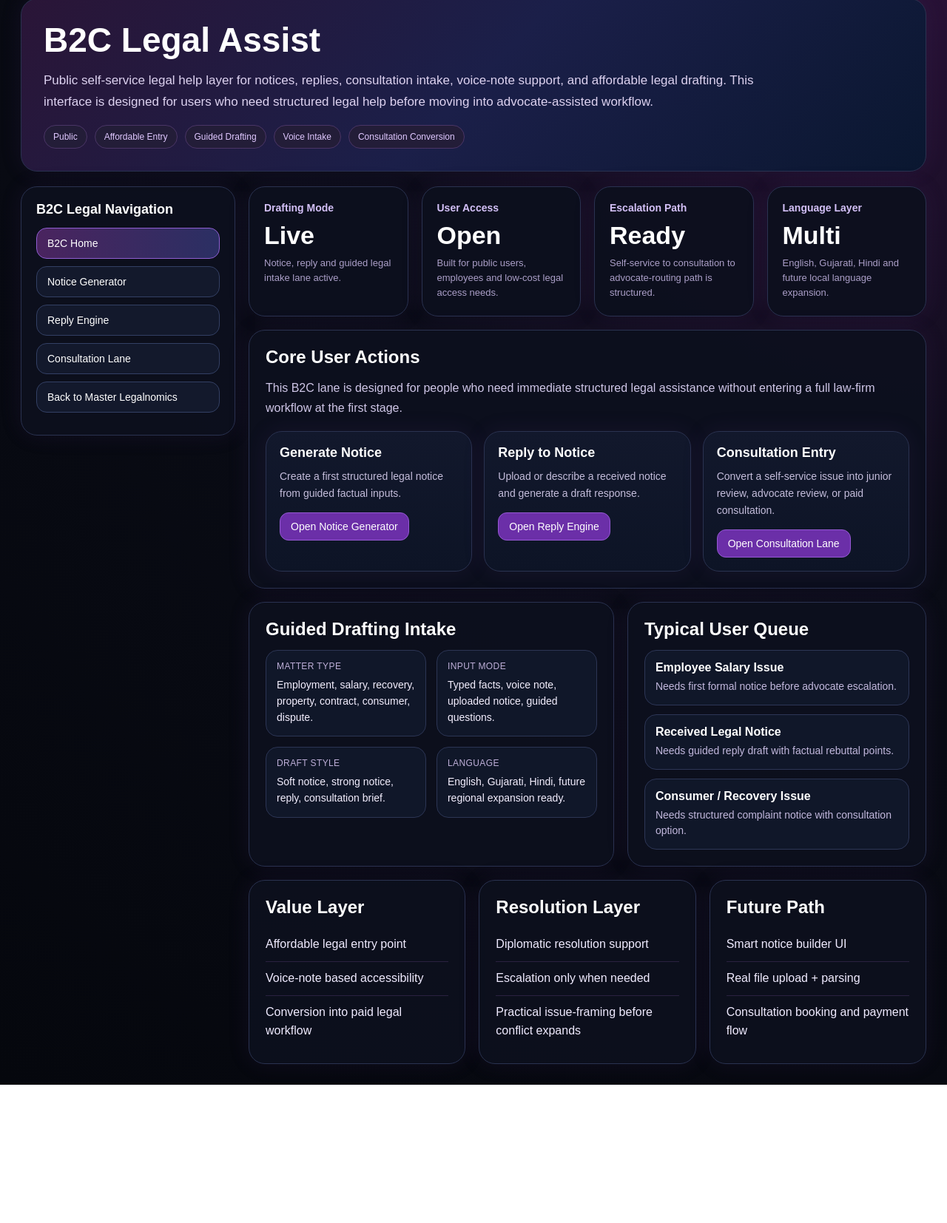
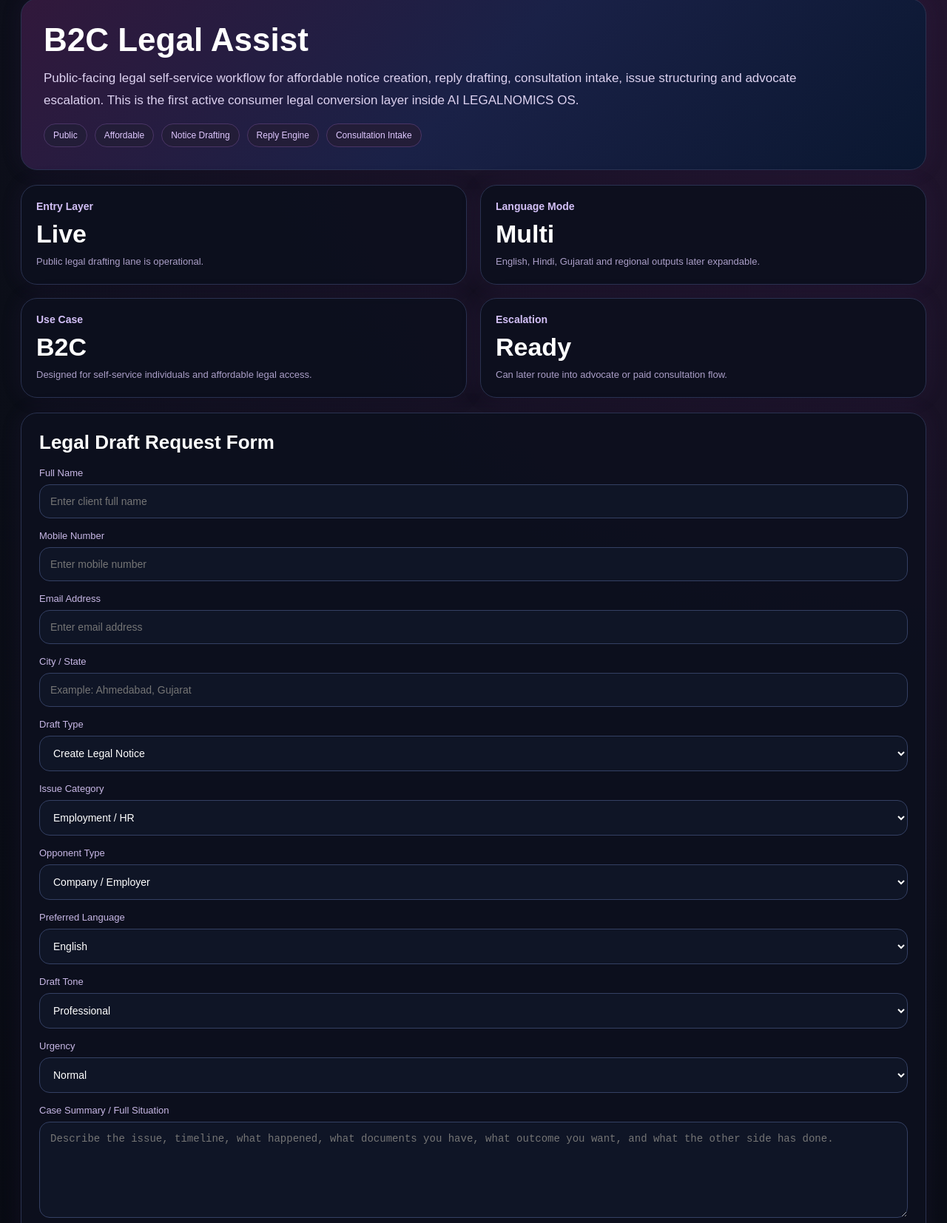
Before and after one commit to avinashhni/hni-world-os, a website: page legalnomics/b2c/index.html in a window 1280 px wide. Shown: the part 66-1720 px from the top of the page at 74% size. Before the commit the page ends 1533 px from the top, so only its background shows below. Drawn offline with Linux system fonts and the light colour scheme.

Commit message:
Build B2C Legal Assist operational UI

```diff
--- a/legalnomics/b2c/index.html
+++ b/legalnomics/b2c/index.html
@@ -3,31 +3,31 @@
 <head>
   <meta charset="UTF-8" />
   <meta name="viewport" content="width=device-width, initial-scale=1.0" />
-  <title>LEGALNOMICS B2C Legal Assist</title>
+  <title>B2C Legal Assist - LEGALNOMICS</title>
   <style>
     *{box-sizing:border-box;margin:0;padding:0}
     body{
       font-family:Arial,sans-serif;
-      background:radial-gradient(circle at top right,#2a1238 0%,#0a0c16 42%,#05070d 100%);
+      background:radial-gradient(circle at top right,#241530 0%,#0b0e18 42%,#05070d 100%);
       color:#fff;
       min-height:100vh;
       padding:28px;
     }
-    .wrap{max-width:1440px;margin:auto}
+    .wrap{max-width:1600px;margin:auto}
     .toplink{color:#d2b8ff;text-decoration:none;display:inline-block;margin-bottom:18px}
-    .hero,.panel,.card,.mini,.sidebar-card{
+    .hero,.panel,.card,.metric,.formbox{
       background:rgba(12,16,30,.92);
       border:1px solid #2a3250;
       border-radius:22px;
-      box-shadow:0 0 30px rgba(96,54,150,.12);
+      box-shadow:0 0 30px rgba(96,54,150,.10);
     }
     .hero{
       padding:30px;
       margin-bottom:20px;
-      background:linear-gradient(135deg,#2a1537,#1b1f49,#0a1730);
+      background:linear-gradient(135deg,#31183b,#1a2147,#0a1730);
     }
-    .hero h1{font-size:46px;line-height:1.1;margin-bottom:14px}
-    .hero p{color:#ddd2f0;line-height:1.75;font-size:17px;max-width:980px}
+    .hero h1{font-size:44px;margin-bottom:12px}
+    .hero p{color:#ddd2f0;line-height:1.75;font-size:17px;max-width:1100px}
     .chipbar{margin-top:16px;display:flex;gap:10px;flex-wrap:wrap}
     .chip{
       display:inline-block;
@@ -38,100 +38,97 @@
       font-size:12px;
       border:1px solid #4a3566;
     }
-    .layout{
-      display:grid;
-      grid-template-columns: 290px 1fr;
-      gap:18px;
-      margin-top:18px;
-    }
-    .sidebar-card{padding:20px;height:fit-content}
-    .sidebar-card h3{font-size:18px;margin-bottom:14px}
-    .navbtn{
-      display:block;
-      width:100%;
-      text-decoration:none;
-      color:#fff;
-      background:#13192c;
-      border:1px solid #334064;
-      border-radius:14px;
-      padding:12px 14px;
-      margin-bottom:10px;
-      font-size:14px;
-    }
-    .navbtn.active{
-      background:linear-gradient(90deg,#4a245f,#2b2f63);
-      border-color:#8f5ed1;
-    }
-    .main{display:grid;gap:18px}
-    .stats{
+    .metrics{
       display:grid;
       grid-template-columns:repeat(4,1fr);
       gap:18px;
+      margin-bottom:20px;
     }
-    .card{padding:20px}
-    .card h3{font-size:14px;color:#d3c0f7;margin-bottom:10px}
+    .metric{padding:20px}
+    .metric h3{font-size:14px;color:#d3c0f7;margin-bottom:10px}
     .value{font-size:34px;font-weight:700}
     .sub{margin-top:8px;color:#ab9fc8;font-size:13px;line-height:1.55}
-    .panel{padding:22px}
-    .panel h2{font-size:24px;margin-bottom:14px}
-    .panel p.lead{color:#cfc6e7;line-height:1.7;margin-bottom:18px}
-    .actions{
+    .layout{
+      display:grid;
+      grid-template-columns:1.15fr .85fr;
+      gap:20px;
+    }
+    .formbox,.panel{padding:24px}
+    .section-title{
+      font-size:26px;
+      margin-bottom:18px;
+    }
+    .grid2{
+      display:grid;
+      grid-template-columns:repeat(2,1fr);
+      gap:16px;
+    }
+    .grid3{
       display:grid;
       grid-template-columns:repeat(3,1fr);
       gap:16px;
     }
-    .mini{
-      padding:18px;
-      background:linear-gradient(180deg,#12182c,#0d1426);
+    label{
+      display:block;
+      font-size:13px;
+      color:#c8b8e6;
+      margin-bottom:8px;
     }
-    .mini h4{font-size:18px;margin-bottom:10px}
-    .mini p{color:#c4bddb;line-height:1.65;font-size:14px;margin-bottom:14px}
+    input,select,textarea{
+      width:100%;
+      padding:14px 14px;
+      border-radius:14px;
+      border:1px solid #344063;
+      background:#0f1526;
+      color:#fff;
+      font-size:14px;
+      outline:none;
+    }
+    textarea{min-height:130px;resize:vertical}
+    .full{grid-column:1/-1}
+    .btnrow{
+      display:flex;
+      gap:12px;
+      flex-wrap:wrap;
+      margin-top:18px;
+    }
     .btn{
       display:inline-block;
-      padding:10px 14px;
-      border-radius:12px;
+      padding:13px 18px;
+      border-radius:14px;
       background:#6b2fa8;
       border:1px solid #9659d4;
       color:#fff;
       text-decoration:none;
       font-size:14px;
+      font-weight:700;
     }
     .btn.secondary{
       background:#1b2340;
       border-color:#43548c;
     }
-    .two{
-      display:grid;
-      grid-template-columns:1.1fr .9fr;
-      gap:18px;
+    .btn.green{
+      background:#0f5d3c;
+      border-color:#2ea56f;
     }
-    .formgrid{
-      display:grid;
-      grid-template-columns:repeat(2,1fr);
-      gap:14px;
+    .card{
+      padding:20px;
+      margin-bottom:18px;
     }
-    .field{
-      background:#101729;
-      border:1px solid #2c3554;
-      border-radius:16px;
-      padding:14px;
-    }
-    .field label{
-      display:block;
-      color:#beafd8;
-      font-size:12px;
-      margin-bottom:8px;
-      text-transform:uppercase;
-      letter-spacing:.4px;
-    }
-    .field div{
-      color:#f4efff;
+    .card h3{font-size:22px;margin-bottom:12px}
+    .card p{color:#d4c8eb;line-height:1.7;font-size:14px}
+    .list div{
+      padding:11px 0;
+      border-bottom:1px solid #2a2140;
+      color:#f0ebff;
       line-height:1.55;
       font-size:14px;
     }
+    .list div:last-child{border-bottom:none}
     .queue{
       display:grid;
       gap:12px;
+      margin-top:16px;
     }
     .queueitem{
       background:#101729;
@@ -141,24 +138,13 @@
     }
     .queueitem strong{display:block;margin-bottom:6px}
     .queueitem span{color:#c2b8dd;font-size:14px;line-height:1.5}
-    .footergrid{
-      display:grid;
-      grid-template-columns:repeat(3,1fr);
-      gap:18px;
-    }
-    .list div{
-      padding:10px 0;
-      border-bottom:1px solid #2a2140;
-      color:#f0ebff;
-      line-height:1.55;
-    }
-    .list div:last-child{border-bottom:none}
-    @media (max-width:1200px){
+    @media (max-width:1280px){
       .layout{grid-template-columns:1fr}
-      .stats,.actions,.footergrid,.two{grid-template-columns:repeat(2,1fr)}
+      .metrics{grid-template-columns:repeat(2,1fr)}
+      .grid2,.grid3{grid-template-columns:1fr}
     }
     @media (max-width:760px){
-      .stats,.actions,.footergrid,.two,.formgrid{grid-template-columns:1fr}
+      .metrics{grid-template-columns:1fr}
       .hero h1{font-size:34px}
     }
   </style>
@@ -170,148 +156,196 @@
     <section class="hero">
       <h1>B2C Legal Assist</h1>
       <p>
-        Public self-service legal help layer for notices, replies, consultation intake, voice-note support,
-        and affordable legal drafting. This interface is designed for users who need structured legal help
-        before moving into advocate-assisted workflow.
+        Public-facing legal self-service workflow for affordable notice creation, reply drafting, consultation intake,
+        issue structuring and advocate escalation. This is the first active consumer legal conversion layer inside AI LEGALNOMICS OS.
       </p>
       <div class="chipbar">
         <span class="chip">Public</span>
-        <span class="chip">Affordable Entry</span>
-        <span class="chip">Guided Drafting</span>
-        <span class="chip">Voice Intake</span>
-        <span class="chip">Consultation Conversion</span>
+        <span class="chip">Affordable</span>
+        <span class="chip">Notice Drafting</span>
+        <span class="chip">Reply Engine</span>
+        <span class="chip">Consultation Intake</span>
+      </div>
+    </section>
+
+    <section class="metrics">
+      <div class="metric">
+        <h3>Entry Layer</h3>
+        <div class="value">Live</div>
+        <div class="sub">Public legal drafting lane is operational.</div>
+      </div>
+      <div class="metric">
+        <h3>Language Mode</h3>
+        <div class="value">Multi</div>
+        <div class="sub">English, Hindi, Gujarati and regional outputs later expandable.</div>
+      </div>
+      <div class="metric">
+        <h3>Use Case</h3>
+        <div class="value">B2C</div>
+        <div class="sub">Designed for self-service individuals and affordable legal access.</div>
+      </div>
+      <div class="metric">
+        <h3>Escalation</h3>
+        <div class="value">Ready</div>
+        <div class="sub">Can later route into advocate or paid consultation flow.</div>
       </div>
     </section>
 
     <div class="layout">
-      <aside class="sidebar-card">
-        <h3>B2C Legal Navigation</h3>
-        <a class="navbtn active" href="/legalnomics/b2c/">B2C Home</a>
-        <a class="navbtn" href="/legalnomics/b2c/notice/">Notice Generator</a>
-        <a class="navbtn" href="/legalnomics/b2c/reply/">Reply Engine</a>
-        <a class="navbtn" href="/legalnomics/b2c/consultation/">Consultation Lane</a>
-        <a class="navbtn" href="/legalnomics/">Back to Master Legalnomics</a>
-      </aside>
+      <section class="formbox">
+        <h2 class="section-title">Legal Draft Request Form</h2>
 
-      <main class="main">
-        <section class="stats">
-          <div class="card">
-            <h3>Drafting Mode</h3>
-            <div class="value">Live</div>
-            <div class="sub">Notice, reply and guided legal intake lane active.</div>
+        <div class="grid2">
+          <div>
+            <label>Full Name</label>
+            <input type="text" placeholder="Enter client full name" />
           </div>
-          <div class="card">
-            <h3>User Access</h3>
-            <div class="value">Open</div>
-            <div class="sub">Built for public users, employees and low-cost legal access needs.</div>
+          <div>
+            <label>Mobile Number</label>
+            <input type="text" placeholder="Enter mobile number" />
           </div>
-          <div class="card">
-            <h3>Escalation Path</h3>
-            <div class="value">Ready</div>
-            <div class="sub">Self-service to consultation to advocate-routing path is structured.</div>
+
+          <div>
+            <label>Email Address</label>
+            <input type="email" placeholder="Enter email address" />
           </div>
-          <div class="card">
-            <h3>Language Layer</h3>
-            <div class="value">Multi</div>
-            <div class="sub">English, Gujarati, Hindi and future local language expansion.</div>
+          <div>
+            <label>City / State</label>
+            <input type="text" placeholder="Example: Ahmedabad, Gujarat" />
           </div>
-        </section>
+        </div>
 
-        <section class="panel">
-          <h2>Core User Actions</h2>
-          <p class="lead">
-            This B2C lane is designed for people who need immediate structured legal assistance without entering a full law-firm workflow at the first stage.
+        <div class="grid3" style="margin-top:16px;">
+          <div>
+            <label>Draft Type</label>
+            <select>
+              <option>Create Legal Notice</option>
+              <option>Reply to Notice</option>
+              <option>Consultation Intake</option>
+              <option>Complaint Draft</option>
+              <option>Employment Dispute Draft</option>
+            </select>
+          </div>
+          <div>
+            <label>Issue Category</label>
+            <select>
+              <option>Employment / HR</option>
+              <option>Property / Rent</option>
+              <option>Consumer Dispute</option>
+              <option>Payment Recovery</option>
+              <option>Family / Personal</option>
+              <option>Corporate / Service</option>
+            </select>
+          </div>
+          <div>
+            <label>Opponent Type</label>
+            <select>
+              <option>Company / Employer</option>
+              <option>Individual</option>
+              <option>Landlord / Tenant</option>
+              <option>Vendor / Service Provider</option>
+              <option>Unknown / Mixed</option>
+            </select>
+          </div>
+        </div>
+
+        <div class="grid3" style="margin-top:16px;">
+          <div>
+            <label>Preferred Language</label>
+            <select>
+              <option>English</option>
+              <option>Hindi</option>
+              <option>Gujarati</option>
+              <option>English + Hindi</option>
+              <option>English + Gujarati</option>
+            </select>
+          </div>
+          <div>
+            <label>Draft Tone</label>
+            <select>
+              <option>Professional</option>
+              <option>Strong Legal</option>
+              <option>Balanced Diplomatic</option>
+              <option>Firm and Serious</option>
+            </select>
+          </div>
+          <div>
+            <label>Urgency</label>
+            <select>
+              <option>Normal</option>
+              <option>Urgent - 24 Hours</option>
+              <option>Very Urgent - Same Day</option>
+            </select>
+          </div>
+        </div>
+
+        <div style="margin-top:16px;">
+          <label>Case Summary / Full Situation</label>
+          <textarea placeholder="Describe the issue, timeline, what happened, what documents you have, what outcome you want, and what the other side has done."></textarea>
+        </div>
+
+        <div class="grid2" style="margin-top:16px;">
+          <div>
+            <label>Upload Notice / Supporting Document</label>
+            <input type="file" />
+          </div>
+          <div>
+            <label>Voice Note Intake (Future Ready Placeholder)</label>
+            <input type="text" placeholder="Voice upload integration can be connected later" />
+          </div>
+        </div>
+
+        <div class="btnrow">
+          <a class="btn" href="#">Generate Draft</a>
+          <a class="btn secondary" href="#">Save as Draft</a>
+          <a class="btn green" href="#">Escalate to Advocate</a>
+        </div>
+      </section>
+
+      <section>
+        <div class="card">
+          <h3>What this screen will do</h3>
+          <p>
+            This screen is your first monetizable legal workflow layer. It is designed to help common users create
+            legal drafts without immediately needing a full lawyer appointment.
           </p>
-          <div class="actions">
-            <div class="mini">
-              <h4>Generate Notice</h4>
-              <p>Create a first structured legal notice from guided factual inputs.</p>
-              <a class="btn" href="/legalnomics/b2c/notice/">Open Notice Generator</a>
+          <div class="queue">
+            <div class="queueitem">
+              <strong>Notice Creation</strong>
+              <span>Users can generate first-draft notices from structured factual input.</span>
             </div>
-            <div class="mini">
-              <h4>Reply to Notice</h4>
-              <p>Upload or describe a received notice and generate a draft response.</p>
-              <a class="btn" href="/legalnomics/b2c/reply/">Open Reply Engine</a>
+            <div class="queueitem">
+              <strong>Reply Engine</strong>
+              <span>Users can upload or describe a received notice and draft a rebuttal response.</span>
             </div>
-            <div class="mini">
-              <h4>Consultation Entry</h4>
-              <p>Convert a self-service issue into junior review, advocate review, or paid consultation.</p>
-              <a class="btn" href="/legalnomics/b2c/consultation/">Open Consultation Lane</a>
+            <div class="queueitem">
+              <strong>Consultation Funnel</strong>
+              <span>Can later convert users into paid legal consultation or advocate assignment.</span>
             </div>
           </div>
-        </section>
+        </div>
 
-        <section class="two">
-          <div class="panel">
-            <h2>Guided Drafting Intake</h2>
-            <div class="formgrid">
-              <div class="field">
-                <label>Matter Type</label>
-                <div>Employment, salary, recovery, property, contract, consumer, dispute.</div>
-              </div>
-              <div class="field">
-                <label>Input Mode</label>
-                <div>Typed facts, voice note, uploaded notice, guided questions.</div>
-              </div>
-              <div class="field">
-                <label>Draft Style</label>
-                <div>Soft notice, strong notice, reply, consultation brief.</div>
-              </div>
-              <div class="field">
-                <label>Language</label>
-                <div>English, Gujarati, Hindi, future regional expansion ready.</div>
-              </div>
-            </div>
+        <div class="card">
+          <h3>Expected Monetization</h3>
+          <div class="list">
+            <div>?199 starter reply draft</div>
+            <div>?299 stronger legal notice</div>
+            <div>?499 bilingual premium draft</div>
+            <div>?999 advocate-reviewed escalation</div>
           </div>
+        </div>
 
-          <div class="panel">
-            <h2>Typical User Queue</h2>
-            <div class="queue">
-              <div class="queueitem">
-                <strong>Employee Salary Issue</strong>
-                <span>Needs first formal notice before advocate escalation.</span>
-              </div>
-              <div class="queueitem">
-                <strong>Received Legal Notice</strong>
-                <span>Needs guided reply draft with factual rebuttal points.</span>
-              </div>
-              <div class="queueitem">
-                <strong>Consumer / Recovery Issue</strong>
-                <span>Needs structured complaint notice with consultation option.</span>
-              </div>
-            </div>
+        <div class="card">
+          <h3>Future Add-ons</h3>
+          <div class="list">
+            <div>PDF output generation</div>
+            <div>Auto legal formatting</div>
+            <div>Clause and law suggestion engine</div>
+            <div>Case-Bible integration</div>
+            <div>Regional language legal templates</div>
           </div>
-        </section>
-
-        <section class="footergrid">
-          <div class="panel">
-            <h2>Value Layer</h2>
-            <div class="list">
-              <div>Affordable legal entry point</div>
-              <div>Voice-note based accessibility</div>
-              <div>Conversion into paid legal workflow</div>
-            </div>
-          </div>
-
-          <div class="panel">
-            <h2>Resolution Layer</h2>
-            <div class="list">
-              <div>Diplomatic resolution support</div>
-              <div>Escalation only when needed</div>
-              <div>Practical issue-framing before conflict expands</div>
-            </div>
-          </div>
-
-          <div class="panel">
-            <h2>Future Path</h2>
-            <div class="list">
-              <div>Smart notice builder UI</div>
-              <div>Real file upload + parsing</div>
-              <div>Consultation booking and payment flow</div>
-            </div>
-          </div>
-        </section>
-      </main>
+        </div>
+      </section>
     </div>
   </div>
 </body>
```
